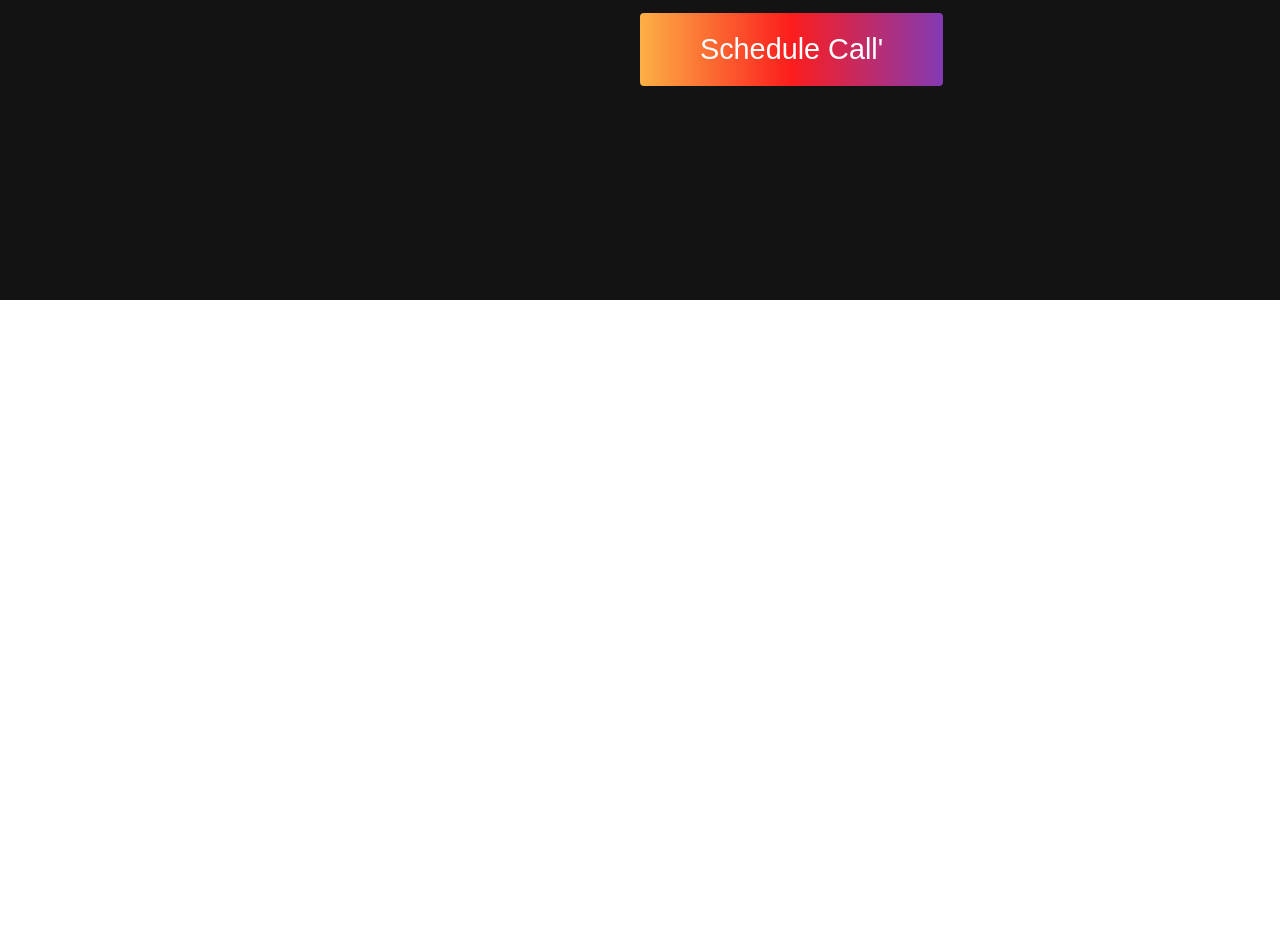
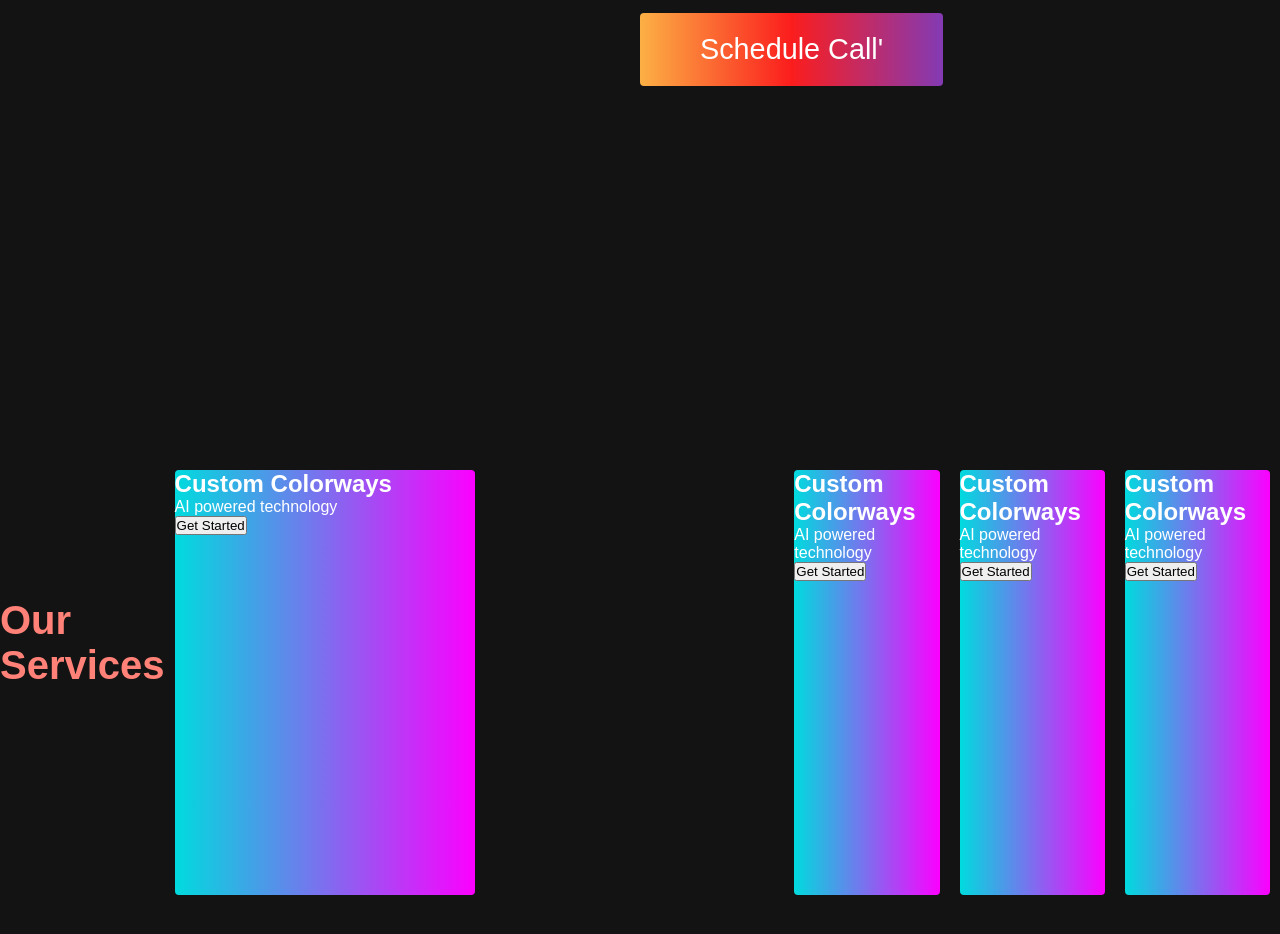
Before and after one commit to Mach1r0/Javascript-project, a plain HTML site: page project_1/index.html in a window 1280 px wide. Shown: the part 1231-2165 px from the top of the page. Before the commit the page ends 1531 px from the top, so only its background shows below. Drawn offline with Linux system fonts and the light colour scheme.

```diff
--- a/project_1/index.html
+++ b/project_1/index.html
@@ -57,6 +57,33 @@
             </div>
         </div>
     </div>
+    <!-- Services Section -->
+    <div class="services" id="services">
+        <h1>Our Services</h1>
+        <div class="services__wrapper">
+            <div class="services__card">
+                <h2>Custom Colorways</h2>
+                <p>AI powered technology</p>
+                <div class="services__btn"><button>Get Started</button></div>
+            </div>
+        </div>
+        <div class="services__card">
+            <h2>Custom Colorways</h2>
+            <p>AI powered technology</p>
+            <div class="services__btn"><button>Get Started</button></div>
+        </div>
+        <div class="services__card">
+            <h2>Custom Colorways</h2>
+            <p>AI powered technology</p>
+            <div class="services__btn"><button>Get Started</button></div>
+        </div>
+        <div class="services__card">
+            <h2>Custom Colorways</h2>
+            <p>AI powered technology</p>
+            <div class="services__btn"><button>Get Started</button></div>
+        </div>
+
+    </div>
     <script src="app.js"></script>
 </body>
 
--- a/project_1/styles.css
+++ b/project_1/styles.css
@@ -371,3 +371,50 @@
     background: -webkit-linear-gradient(to right, #dd2476, #ff512f);
     background: linear-gradient(to right, #dd2475, #ff512f);
 }
+
+/* Services Section */
+.services{
+    background: #131313;
+    display: flex;
+    flex-direction: center;
+    justify-content: center;
+    align-items: center;
+    height: 100%;
+    padding: 10rem 0;
+}
+.services h1{
+    background-color: #ff8177;
+    background-image: linear-gradient(to right, #    0%, #ffb199 100%);
+    background-size: 100%;
+    -webkit-background-clip: text;
+    -moz-background-clip: text;
+    -webkit-text-fill-color: transparent;
+    -moz-text-fill-color: transparent;
+    margin-bottom: 5rem;
+    font-size: 2.5rem;
+}
+
+.services__wrapper{
+    display:grid;
+    grid-template-columns: 1fr 1fr 1fr 1fr;
+    grip-template-rows: 1fr;
+}
+
+.services__card{
+    margin: 10px;
+    height: 425px;
+    width: 300px;
+    border-radius: 4px;
+    display: flex;
+    flex-direction: column;
+    color: #fff;
+    background-image: linear-gradient(to right, #00dbde 0%, #fc00ff 100%);
+    transition: 0.3s ease-in;
+}
+
+.services__card:nth-child(2){
+    background: #de6161;  /* fallback for old browsers */
+    background: -webkit-linear-gradient(to right, #2657eb, #de6161);  /* Chrome 10-25, Safari 5.1-6 */
+    background: linear-gradient(to right, #2657eb, #de6161); /* W3C, IE 10+/ Edge, Firefox 16+, Chrome 26+, Opera 12+, Safari 7+ */
+
+}
```
